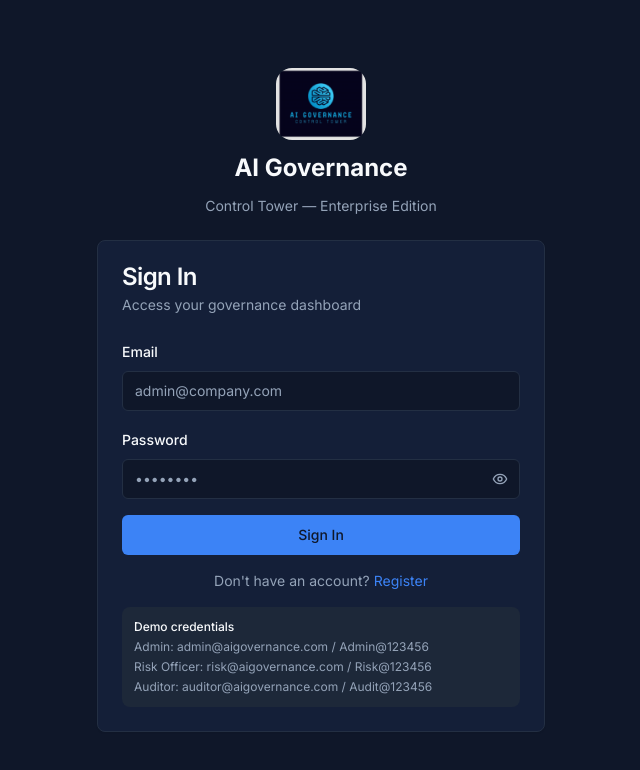
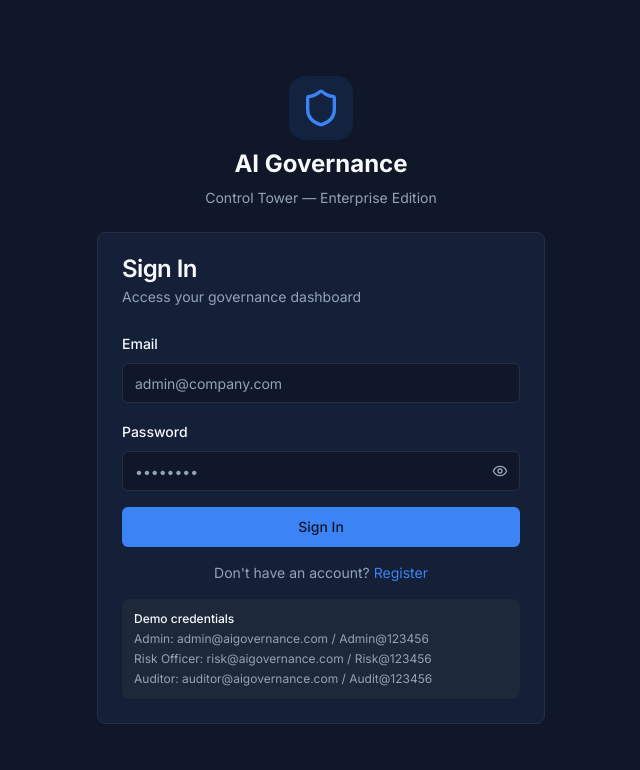
Before and after one commit to forprashantthakur/ai-governance-tower, a Next.js app: page /login in a window 1280 px wide. Shown: the top 770 px of the page, without its empty margins (319-959 px from the left). Built offline with nearby package versions, Linux system fonts and the light colour scheme.

Commit message:
Revert "feat(branding): replace Shield icon with new AI brain logo across all pages"
This reverts commit 5df8500421a5f9edf7bd2b057db104054d73f78d.

```diff
--- a/src/app/(auth)/login/page.tsx
+++ b/src/app/(auth)/login/page.tsx
@@ -3,8 +3,7 @@
 import { useState } from "react";
 import { useRouter } from "next/navigation";
 import Link from "next/link";
-import Image from "next/image";
-import { Eye, EyeOff } from "lucide-react";
+import { Shield, Eye, EyeOff } from "lucide-react";
 import { useAuthStore } from "@/store/auth.store";
 import { useUIStore } from "@/store/ui.store";
 import { Button } from "@/components/ui/button";
@@ -61,15 +60,11 @@ export default function LoginPage() {
     <div className="min-h-screen flex items-center justify-center bg-background p-4">
       <div className="w-full max-w-md space-y-6">
         {/* Branding */}
-        <div className="text-center space-y-3">
+        <div className="text-center space-y-2">
           <div className="flex justify-center">
-            <Image
-              src="/logo.png"
-              alt="AI Governance Control Tower"
-              width={90}
-              height={90}
-              className="rounded-2xl object-contain"
-            />
+            <div className="p-3 bg-primary/10 rounded-2xl">
+              <Shield className="h-10 w-10 text-primary" />
+            </div>
           </div>
           <h1 className="text-2xl font-bold">AI Governance</h1>
           <p className="text-muted-foreground text-sm">Control Tower — Enterprise Edition</p>
--- a/src/app/(dashboard)/layout.tsx
+++ b/src/app/(dashboard)/layout.tsx
@@ -1,12 +1,12 @@
 "use client";
 
 import { useEffect, useState } from "react";
-import Image from "next/image";
 import { useAuthStore } from "@/store/auth.store";
 import { Sidebar } from "@/components/shared/sidebar";
 import { Header } from "@/components/shared/header";
 import { useUIStore } from "@/store/ui.store";
 import { cn } from "@/lib/utils";
+import { Shield } from "lucide-react";
 
 export default function DashboardLayout({
   children,
@@ -46,7 +46,7 @@ export default function DashboardLayout({
     return (
       <div className="min-h-screen bg-background flex items-center justify-center">
         <div className="flex flex-col items-center gap-3">
-          <Image src="/logo.png" alt="Loading" width={64} height={64} className="rounded-xl animate-pulse object-contain" />
+          <Shield className="h-10 w-10 text-primary animate-pulse" />
           <p className="text-sm text-muted-foreground">Loading...</p>
         </div>
       </div>
--- a/src/app/landing/page.tsx
+++ b/src/app/landing/page.tsx
@@ -2,7 +2,6 @@
 
 import React, { useEffect } from "react";
 import Link from "next/link";
-import Image from "next/image";
 
 const css = `
 *, *::before, *::after { box-sizing: border-box; margin: 0; padding: 0; }
@@ -430,7 +429,11 @@ export default function LandingPage() {
         <nav className="lp-nav">
           <div className="lp-nav-inner">
             <a href="/landing" className="lp-logo">
-              <Image src="/logo.png" alt="AI Governance Control Tower" width={40} height={40} style={{borderRadius:"8px",objectFit:"contain"}} />
+              <div className="lp-logo-icon">
+                <svg viewBox="0 0 24 24" fill="none" stroke="currentColor" strokeWidth="2.5">
+                  <path d="M12 22s8-4 8-10V5l-8-3-8 3v7c0 6 8 10 8 10z" />
+                </svg>
+              </div>
               <div>
                 <div className="lp-logo-text">AI Governance</div>
                 <div className="lp-logo-sub">Control Tower</div>
@@ -1092,7 +1095,9 @@ export default function LandingPage() {
           <div className="lp-footer-grid">
             <div>
               <a href="/landing" className="lp-logo">
-                <Image src="/logo.png" alt="AI Governance Control Tower" width={36} height={36} style={{borderRadius:"8px",objectFit:"contain"}} />
+                <div className="lp-logo-icon">
+                  <svg viewBox="0 0 24 24" fill="none" stroke="currentColor" strokeWidth="2.5"><path d="M12 22s8-4 8-10V5l-8-3-8 3v7c0 6 8 10 8 10z" /></svg>
+                </div>
                 <div><div className="lp-logo-text">AI Governance</div><div className="lp-logo-sub">Control Tower</div></div>
               </a>
               <p className="lp-footer-desc">Enterprise AI Governance platform for DPDP, ISO 42001, GDPR, and EU AI Act compliance. Monitor, govern, and explain every AI decision at scale.</p>
--- a/src/components/shared/sidebar.tsx
+++ b/src/components/shared/sidebar.tsx
@@ -1,7 +1,6 @@
 "use client";
 
 import Link from "next/link";
-import Image from "next/image";
 import { usePathname } from "next/navigation";
 import {
   LayoutDashboard,
@@ -50,14 +49,10 @@ export function Sidebar() {
       )}
     >
       {/* Logo */}
-      <div className="flex items-center gap-2 px-3 border-b border-border h-16">
-        <Image
-          src="/logo.png"
-          alt="AI Governance Control Tower"
-          width={sidebarCollapsed ? 36 : 36}
-          height={36}
-          className="shrink-0 rounded-md object-contain"
-        />
+      <div className="flex items-center gap-3 p-4 border-b border-border h-16">
+        <div className="p-1.5 bg-primary/10 rounded-lg shrink-0">
+          <Shield className="h-6 w-6 text-primary" />
+        </div>
         {!sidebarCollapsed && (
           <div className="min-w-0">
             <p className="text-sm font-bold leading-tight truncate">AI Governance</p>
```
Also changed, not shown: public/logo.png (deleted), public/logo2.png (deleted).
